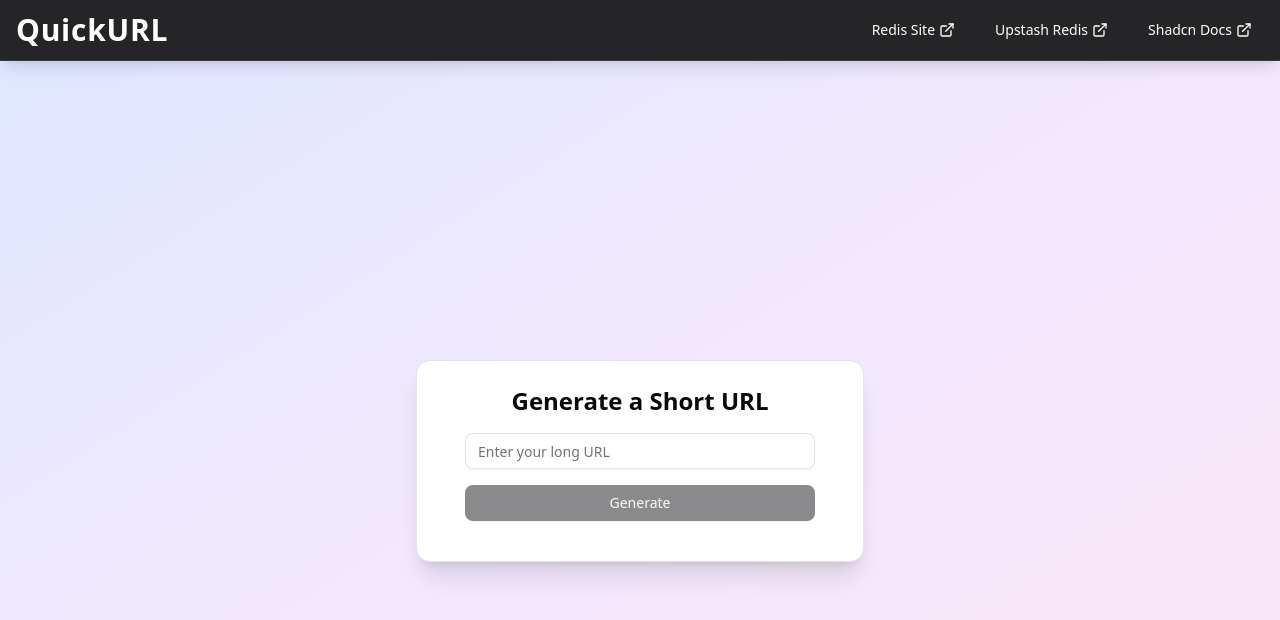
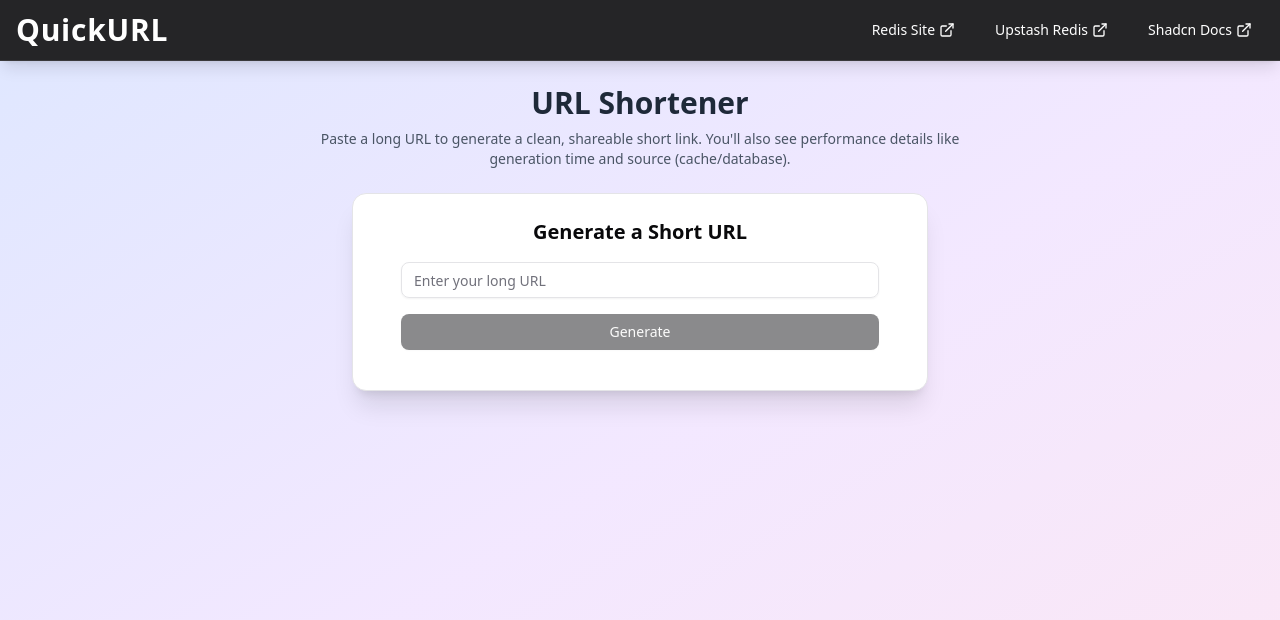
Before and after one commit to arnav-343-agarwal/Snip-URL, a Next.js app: page /generate in a window 1280 px wide. Shown: the top 620 px of the page. Built offline with nearby package versions, Linux system fonts and the light colour scheme.

Commit message:
generate page with framer motion

```diff
--- a/src/app/generate/page.js
+++ b/src/app/generate/page.js
@@ -24,6 +24,7 @@ export default function Generate() {
     setSource('');
     setTimeTaken('');
 
+    const start = Date.now();
     try {
       const response = await fetch('/api/shorten', {
         method: 'POST',
@@ -31,13 +32,14 @@ export default function Generate() {
         body: JSON.stringify({ fullUrl: longUrl }),
       });
 
+      const end = Date.now();
       const data = await response.json();
 
       if (response.ok) {
-        setShortUrl(data.shortUrl);
+        setShortUrl(`${process.env.NEXT_PUBLIC_DOMAIN_NAME}/api/shorturl/${data.shortUrl}`);
         setInfo(data.message || 'Short URL generated successfully!');
         setSource(data.fromCache ? 'Cache' : 'Database');
-        setTimeTaken(data.timeTaken || '');
+        setTimeTaken(`${end - start} ms`);
       } else {
         setError(data.message || 'An error occurred.');
       }
@@ -48,19 +50,37 @@ export default function Generate() {
     }
   };
 
+  const copyToClipboard = () => {
+    navigator.clipboard.writeText(shortUrl);
+  };
+
   return (
     <>
       <Navbar />
-      <div className="min-h-screen bg-gradient-to-br from-indigo-100 via-purple-100 to-pink-100 p-6 flex items-center justify-center">
+      <div className="min-h-screen bg-gradient-to-br from-indigo-100 via-purple-100 to-pink-100 p-6">
         <motion.div
-          initial={{ opacity: 0, y: 50 }}
+          initial={{ opacity: 0, y: -20 }}
+          animate={{ opacity: 1, y: 0 }}
+          transition={{ duration: 0.6 }}
+          className="max-w-2xl mx-auto text-center mb-6"
+        >
+          <h1 className="text-3xl font-bold mb-2 text-gray-800">URL Shortener</h1>
+          <p className="text-gray-600 text-sm">
+            Paste a long URL to generate a clean, shareable short link.
+            You'll also see performance details like generation time and source (cache/database).
+          </p>
+        </motion.div>
+
+        {/* Input and result card */}
+        <motion.div
+          initial={{ opacity: 0, y: 30 }}
           animate={{ opacity: 1, y: 0 }}
           transition={{ duration: 0.5 }}
-          className="w-full max-w-md"
+          className="max-w-xl mx-auto"
         >
           <Card className="p-6 shadow-xl">
             <CardContent>
-              <h2 className="text-2xl font-bold mb-4 text-center">Generate a Short URL</h2>
+              <h2 className="text-xl font-semibold mb-4 text-center">Generate a Short URL</h2>
               <Input
                 type="text"
                 placeholder="Enter your long URL"
@@ -75,48 +95,58 @@ export default function Generate() {
               >
                 {loading ? 'Generating...' : 'Generate'}
               </Button>
-              {info && <p className="text-green-600 text-sm text-center mb-2">{info}</p>}
-              {error && <p className="text-red-600 text-sm text-center mb-2">{error}</p>}
+              {info && <p className="text-green-600 text-center text-sm mb-2">{info}</p>}
+              {error && <p className="text-red-600 text-center text-sm mb-2">{error}</p>}
               {shortUrl && (
-                <div className="mt-4 text-center">
-                  <p className="text-gray-700">Short URL:</p>
+                <div className="bg-gray-100 p-3 rounded-md flex items-center justify-between">
                   <a
-                    href={`${process.env.NEXT_PUBLIC_DOMAIN_NAME}/api/shorturl/${shortUrl}`}
-                    className="text-blue-500 underline break-all"
+                    href={shortUrl}
                     target="_blank"
                     rel="noopener noreferrer"
+                    className="text-blue-600 underline truncate max-w-[80%]"
                   >
-                    {`${process.env.NEXT_PUBLIC_DOMAIN_NAME}/api/shorturl/${shortUrl}`}
+                    {shortUrl}
                   </a>
+                  <Button variant="outline" size="sm" onClick={copyToClipboard}>
+                    Copy
+                  </Button>
                 </div>
-              )}
-
-              {(source || timeTaken) && (
-                <>
-                  <p className="text-center mt-6 text-gray-700 text-sm">
-                    Below is the info about how your short URL was generated:
-                  </p>
-                  <div className="grid grid-cols-2 gap-4 mt-4">
-                    {timeTaken && (
-                      <Card className="p-4 text-center shadow-md bg-white">
-                        <p className="text-sm text-gray-500">Time Taken</p>
-                        <p className="text-lg font-semibold">🕒 {timeTaken}</p>
-                      </Card>
-                    )}
-                    {source && (
-                      <Card className="p-4 text-center shadow-md bg-white">
-                        <p className="text-sm text-gray-500">Source</p>
-                        <p className="text-lg font-semibold">
-                          {source === 'Cache' ? '⚡ Cache' : '💾 Database'}
-                        </p>
-                      </Card>
-                    )}
-                  </div>
-                </>
               )}
             </CardContent>
           </Card>
         </motion.div>
+
+        {/* Time Taken and Source Cards */}
+        {(timeTaken || source) && (
+          <div className="grid grid-cols-1 sm:grid-cols-2 gap-4 mt-8 max-w-xl mx-auto">
+            {timeTaken && (
+              <motion.div
+                initial={{ opacity: 0, y: 30 }}
+                animate={{ opacity: 1, y: 0 }}
+                transition={{ duration: 0.5, delay: 0.2 }}
+              >
+                <Card className="p-4 text-center shadow-md bg-white">
+                  <p className="text-sm text-gray-500">Time Taken</p>
+                  <p className="text-lg font-semibold text-indigo-700">🕒 {timeTaken}</p>
+                </Card>
+              </motion.div>
+            )}
+            {source && (
+              <motion.div
+                initial={{ opacity: 0, y: 30 }}
+                animate={{ opacity: 1, y: 0 }}
+                transition={{ duration: 0.5, delay: 0.3 }}
+              >
+                <Card className="p-4 text-center shadow-md bg-white">
+                  <p className="text-sm text-gray-500">Source</p>
+                  <p className="text-lg font-semibold text-purple-700">
+                    {source === 'Cache' ? '⚡ Cache' : '💾 Database'}
+                  </p>
+                </Card>
+              </motion.div>
+            )}
+          </div>
+        )}
       </div>
     </>
   );
```
